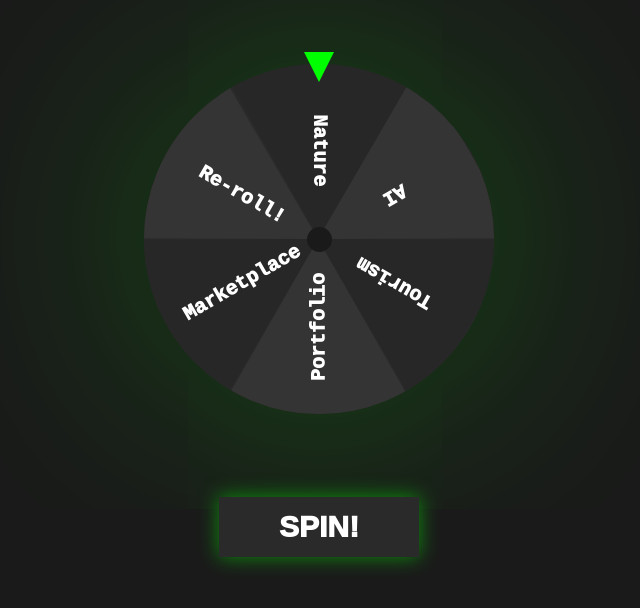
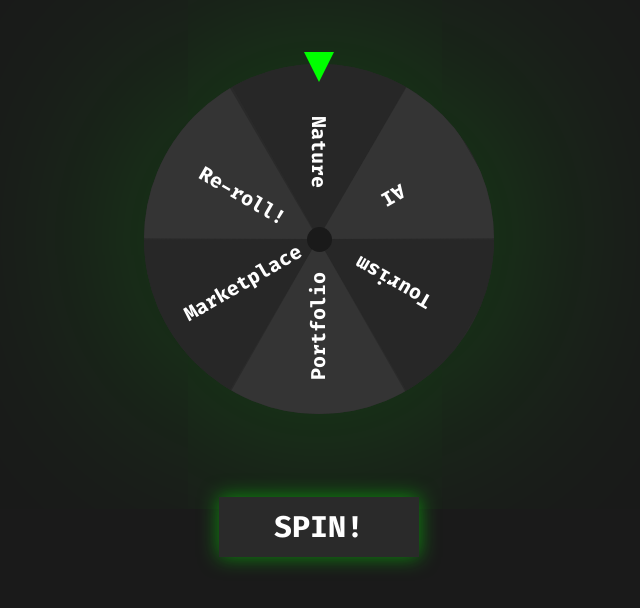
Before and after one commit to OPDhaker/Topic, a plain HTML site: page index.html in a window 1280 px wide. Shown: the whole page, without its empty margins (321-961 px from the left). Drawn offline with Linux system fonts and the light colour scheme.

Commit message:
Font Changes

```diff
--- a/style.css
+++ b/style.css
@@ -1,7 +1,10 @@
+@import url('https://fonts.googleapis.com/css2?family=Fira+Code:wght@300;400;500;600;700&display=swap');
+
 * {
   margin: 0;
   padding: 0;
   box-sizing: border-box;
+  font-family: 'Fira Code', monospace;
 }
 
 body {
@@ -37,7 +40,7 @@ body {
   justify-content: center;
   font-size: 20px;
   font-weight: 1000;
-  font-family: monospace;
+  /* font-family: monospace; */
   /* letter-spacing: 5px; */
   color: #fff;
   writing-mode: vertical-rl;
```
